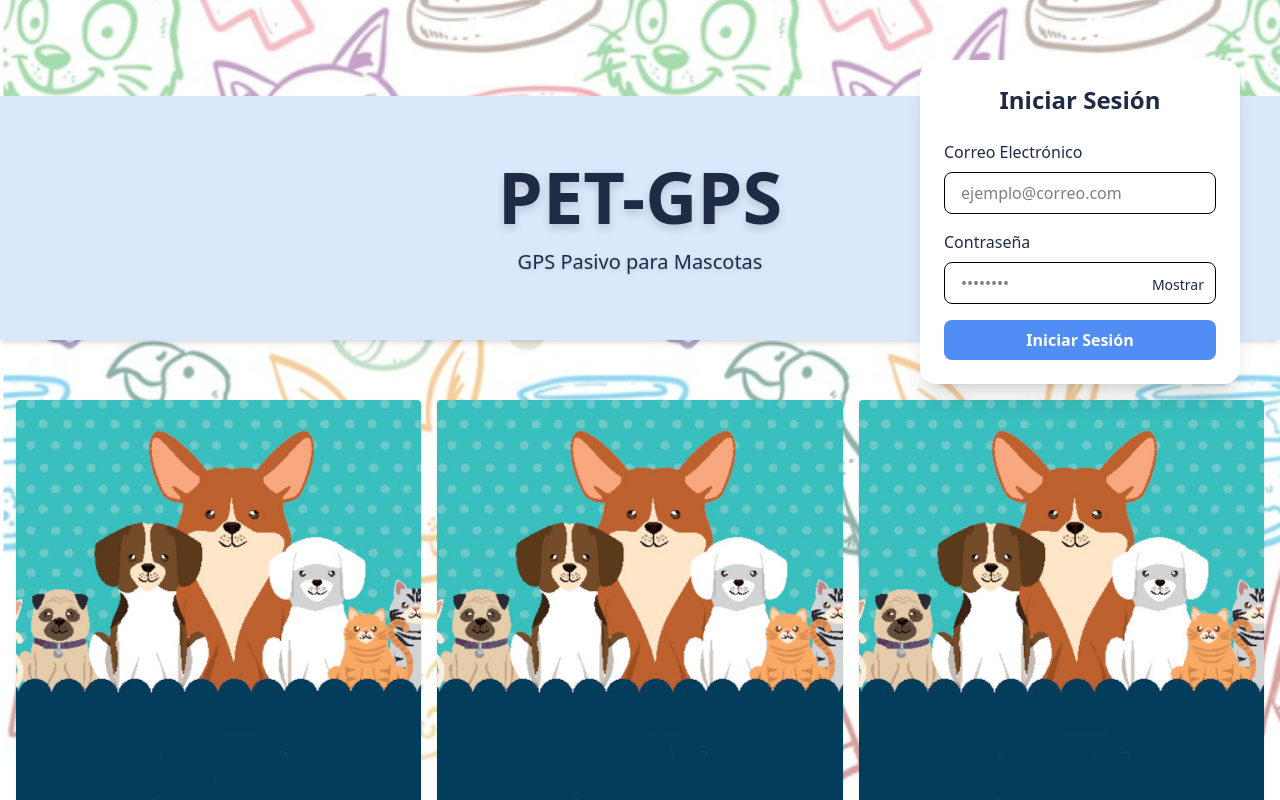
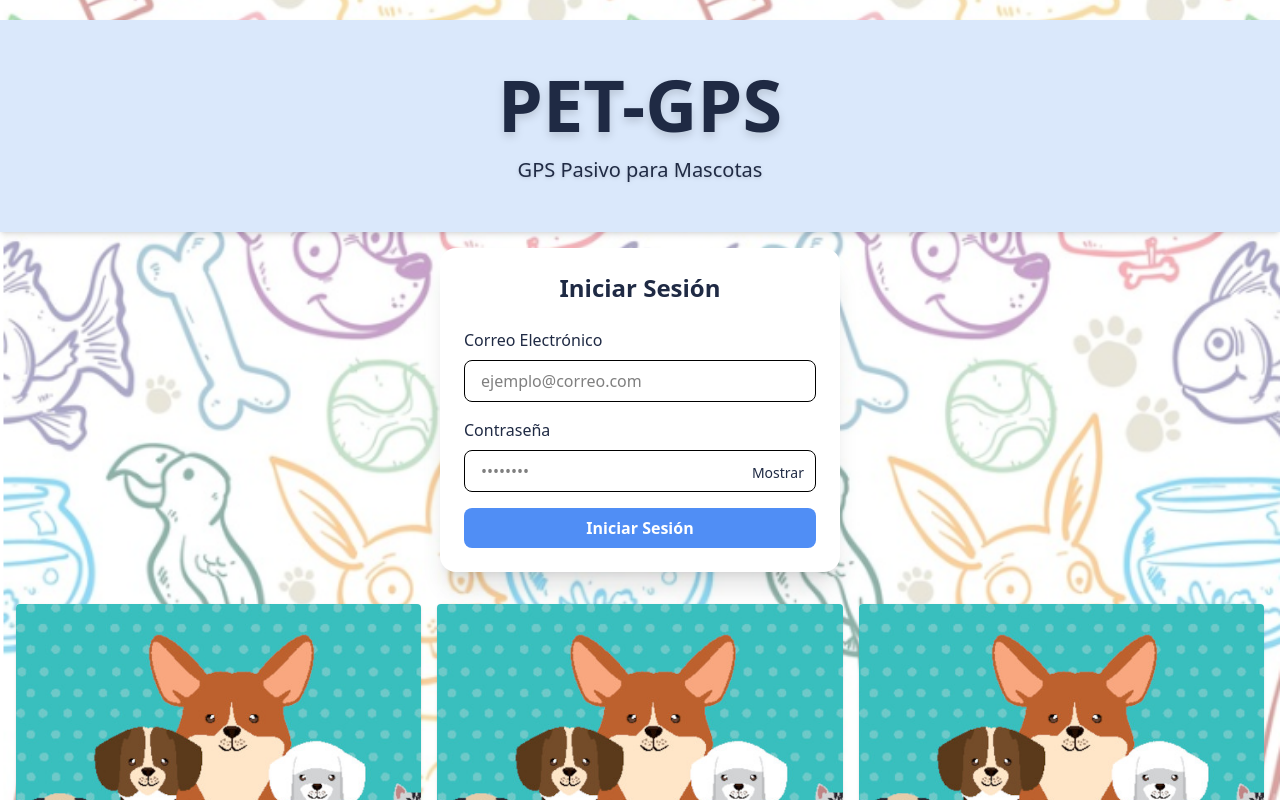
Before and after one commit to Papugrupo/GPS-Pasivo-Papugrupo, a React (Vite) app in the folder frontend/: page / in a window 1280 px wide. Shown: the top 800 px of the page. Built offline with nearby package versions, Linux system fonts and the light colour scheme.

Commit message:
Cambio de ubicacion de login

```diff
--- a/frontend/src/pages/Landing.jsx
+++ b/frontend/src/pages/Landing.jsx
@@ -3,23 +3,29 @@ import Login from './Login';
 
 export default function Landing() {
   return (
-    <div className="relative min-h-screen w-full bg-[url('/assets/fondo.png')] bg-cover bg-center">
-
+    <div className="min-h-screen w-full bg-[url('/assets/fondo.png')] bg-cover bg-center">
       {/* Hero Section flotante - ancho completo, más alto y fuente más grande */}
-      <div className="absolute top-24 w-full bg-primary text-center py-16 px-6 shadow-md">
+      <div className="pt-5">
+        <div className="w-full bg-primary text-center py-12 px-6 shadow-md">
             <h1 className="text-6xl md:text-7xl font-bold text-darkNeutral drop-shadow-lg">PET-GPS</h1>
             <p className="mt-4 text-lg md:text-xl font-medium text-darkNeutral drop-shadow">
             GPS Pasivo para Mascotas
             </p>
         </div>
+    </div>
 
+      {/* Contenedor principal con flexbox y espaciado adecuado */}
+      <div className="flex flex-col items-center justify-start p-4">
         {/* Login Box flotante */}
-      <div className="absolute top-15 right-10 bg-white shadow-xl rounded-2xl p-6 w-80 text-left">
+        <div className="w-full md:w-100 bg-white shadow-xl rounded-2xl p-6 text-left">
           <Login />
         </div>
+      </div>
+
+
 
       {/* Content Section (más abajo) */}
-      <div className="pt-100 grid grid-cols-1 md:grid-cols-3 gap-4 p-4">
+      <div className="grid grid-cols-1 md:grid-cols-3 gap-4 p-4">
         {[...Array(3)].map((_, i) => (
           <div key={i} className="bg-white rounded shadow overflow-hidden">
             <img
```
Lines whose indentation alone changed are shown as unchanged.
